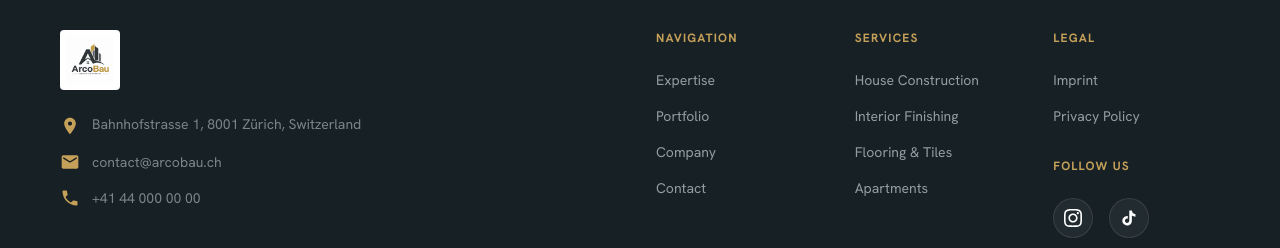
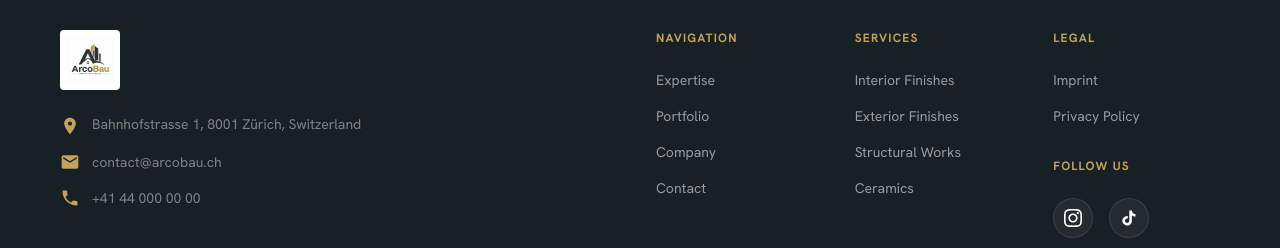
Before and after one commit to andy12b/arcobau, a Next.js app: page / in a window 1280 px wide. Shown: the part 4178-4426 px from the top of the page. Built offline with nearby package versions, Linux system fonts and the light colour scheme.

Commit message:
Update footer service links to match new categories

```diff
--- a/components/Footer.tsx
+++ b/components/Footer.tsx
@@ -101,7 +101,7 @@ export default function Footer() {
               {t.footer.services}
             </h4>
             <div className="flex flex-col gap-4">
-              {[t.footer.servicesList.houses, t.footer.servicesList.interiors, t.footer.servicesList.floors, t.footer.servicesList.apartments].map((item) => (
+              {[t.footer.servicesList.interior, t.footer.servicesList.exterior, t.footer.servicesList.structure, t.footer.servicesList.ceramics].map((item) => (
                 <Link
                   key={item}
                   href="/expertise"
--- a/lib/translations.ts
+++ b/lib/translations.ts
@@ -177,10 +177,10 @@ export const translations = {
       legal: "Legal",
       followUs: "Follow Us",
       servicesList: {
-        houses: "House Construction",
-        interiors: "Interior Finishing",
-        floors: "Flooring & Tiles",
-        apartments: "Apartments"
+        interior: "Interior Finishes",
+        exterior: "Exterior Finishes",
+        structure: "Structural Works",
+        ceramics: "Ceramics"
       }
     }
   },
@@ -346,7 +346,7 @@ export const translations = {
       services: "Services",
       legal: "Mentions Légales",
       followUs: "Suivez-Nous",
-      servicesList: { houses: "Construction de Maisons", interiors: "Finition Intérieure", floors: "Sols & Carrelages", apartments: "Appartements" }
+      servicesList: { interior: "Finitions Intérieures", exterior: "Finitions Extérieures", structure: "Travaux Structurels", ceramics: "Céramique" }
     }
   },
   DE: {
@@ -511,7 +511,7 @@ export const translations = {
       services: "Dienstleistungen",
       legal: "Rechtliches",
       followUs: "Folgen Sie uns",
-      servicesList: { houses: "Hausbau", interiors: "Innenausbau", floors: "Böden & Fliesen", apartments: "Wohnungen" }
+      servicesList: { interior: "Innenausbau", exterior: "Außenausbau", structure: "Rohbau & Struktur", ceramics: "Keramik" }
     }
   },
   RO: {
@@ -676,7 +676,7 @@ export const translations = {
       services: "Servicii",
       legal: "Informații Legale",
       followUs: "Urmărește-ne",
-      servicesList: { houses: "Construcții Case", interiors: "Finisaje Interioare", floors: "Podele & Gresie", apartments: "Apartamente" }
+      servicesList: { interior: "Finisaje interioare", exterior: "Finisaje exterioare", structure: "Structuri", ceramics: "Ceramică" }
     }
   },
   IT: {
@@ -841,7 +841,7 @@ export const translations = {
       services: "Servizi",
       legal: "Note Legali",
       followUs: "Seguici",
-      servicesList: { houses: "Costruzione Case", interiors: "Finiture d'Interni", floors: "Pavimenti & Piastrelle", apartments: "Appartamenti" }
+      servicesList: { interior: "Finiture d'Interni", exterior: "Finiture d'Esterni", structure: "Lavori Strutturali", ceramics: "Ceramica" }
     }
   }
 };
```
